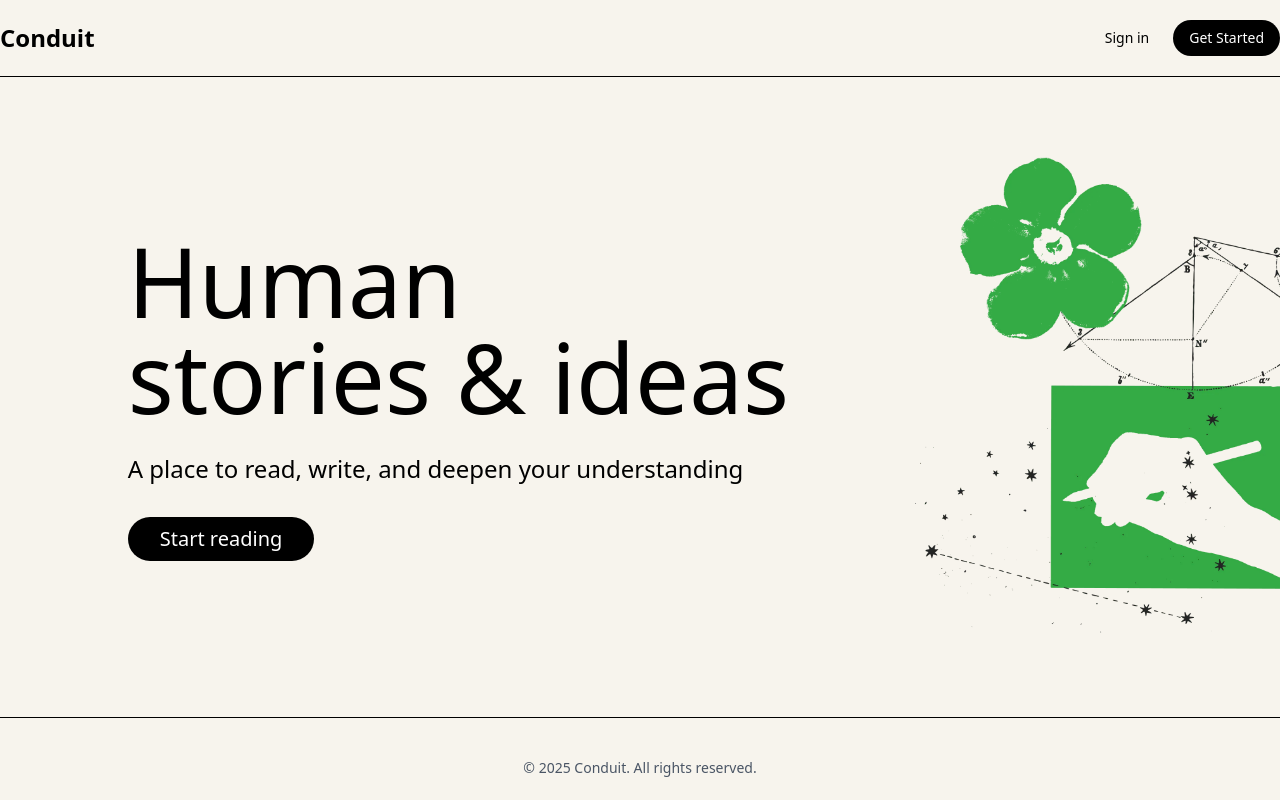
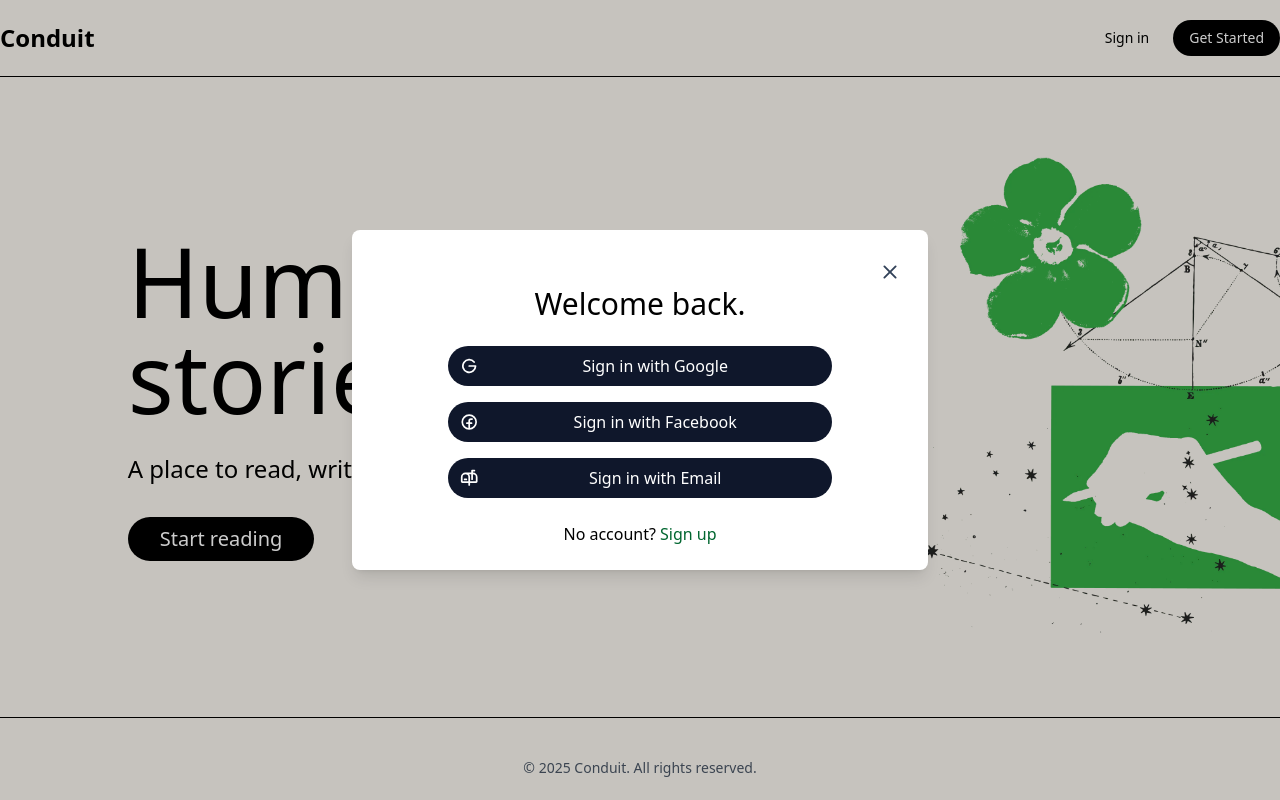
Before and after one commit to rizkythegreat/conduit, a React (Vite) app: page / in a window 1280 px wide. Both pictures are taken after a click on the button "Sign in". Built offline with nearby package versions, Linux system fonts and the light colour scheme.

Commit message:
feat: change login modal

```diff
--- a/src/components/molecules/DialogLogin.jsx
+++ b/src/components/molecules/DialogLogin.jsx
@@ -1,6 +1,9 @@
+import { FacebookLogoIcon, GoogleLogoIcon, MailboxIcon, X } from '@phosphor-icons/react';
 import React from 'react';
+import Box from '../atom/Box';
+import { Link } from 'react-router-dom';
 
-function DialogLogin() {
+function DialogLogin({ animation, handleClose }) {
   const signUpWith = [
     {
       name: 'Google',
@@ -23,7 +26,7 @@ function DialogLogin() {
       <div
         className={`bg-white rounded-lg shadow-lg p-6 w-full max-w-sm sm:max-w-xl transform ${animation}`}>
         <h2 className="xl:text-3xl text-2xl flex items-center justify-center mb-4 mt-8">
-          Join Conduit.
+          Welcome back.
         </h2>
         {signUpWith?.map((item, index) => (
           <Box key={index} className="xl:max-w-sm max-w-xs flex flex-col mx-auto">
@@ -34,8 +37,8 @@ function DialogLogin() {
           </Box>
         ))}
         <Box className="flex items-center justify-center mt-4">
-          <p>Don't have account?</p>
-          <Link className="ml-1 text-green-600 hover:text-green-900 transition-btn" to="/login">
+          <p>No account?</p>
+          <Link className="ml-1 text-green-800 hover:text-green-950 transition-btn" to="/login">
             Sign up
           </Link>
         </Box>
--- a/src/layouts/Header.jsx
+++ b/src/layouts/Header.jsx
@@ -8,7 +8,7 @@ import AuthContext from '../context/AuthContext';
 function Header() {
   const [isAuthenticated, setIsAuthenticated] = useState(false);
   const [menus, setMenus] = useState([]);
-  const { handleOpenModalRegister } = useContext(AuthContext);
+  const { handleOpenModalRegister, handleOpenModalLogin } = useContext(AuthContext);
 
   useEffect(() => {
     setIsAuthenticated(false);
@@ -39,7 +39,10 @@ function Header() {
                       {menu.name}
                     </button>
                   ) : (
-                    <button className="hover:cursor-pointer py-2 px-2 text-sm" key={index}>
+                    <button
+                      onClick={() => handleOpenModalLogin()}
+                      className="hover:cursor-pointer py-2 px-2 text-sm"
+                      key={index}>
                       {menu.name}
                     </button>
                   )
```
